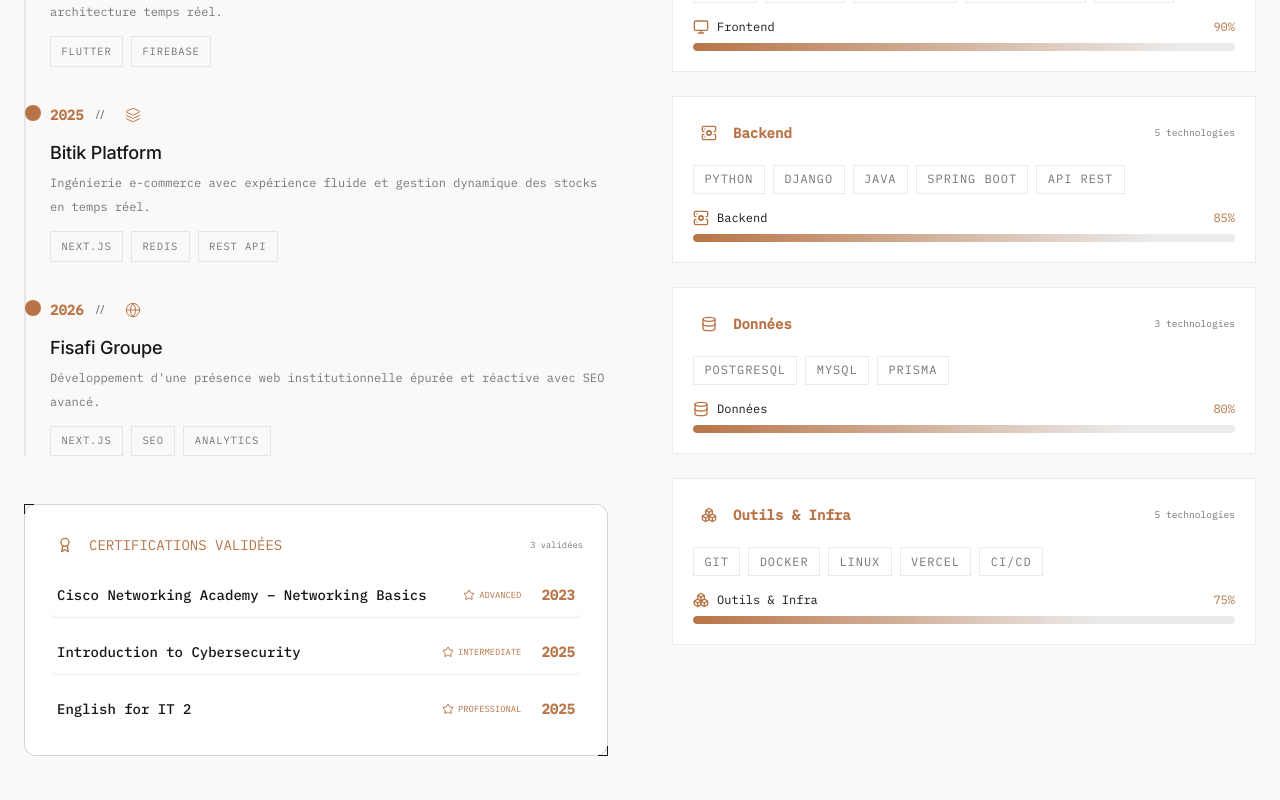
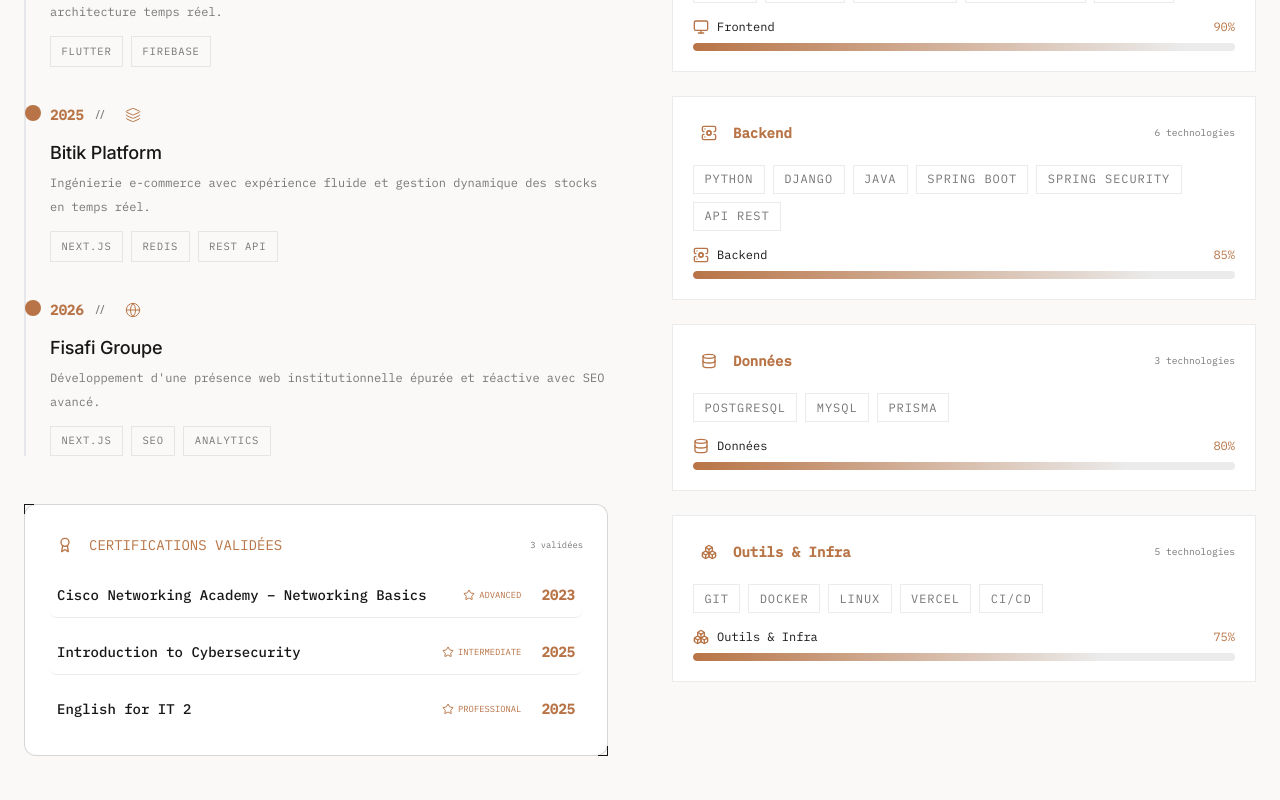
Before and after one commit to llmnd/Portfolio, a Next.js app: page / in a window 1280 px wide. Shown: the part 4280-5080 px from the top of the page. Built offline with nearby package versions, Linux system fonts and the light colour scheme.

Commit message:
ameliore3

```diff
--- a/app/page.tsx
+++ b/app/page.tsx
@@ -88,7 +88,7 @@ const SKILLS: Skill[] = [
   },
   {
     category: 'Backend',
-    items: ['Python', 'Django', 'Java', 'Spring Boot', 'API REST'],
+    items: ['Python', 'Django', 'Java', 'Spring Boot', 'Spring Security', 'API REST'],
     icon: ServerCog,
     level: 85
   },
@@ -168,9 +168,9 @@ const SERVICES: Service[] = [
 ];
 
 const CERTIFICATIONS: Certification[] = [
-  { title: 'Cisco Networking Academy – Networking Basics', year: '2023', level: 'Advanced' },
-  { title: 'Introduction to Cybersecurity', year: '2025', level: 'Intermediate' },
-  { title: 'English for IT 2', year: '2025', level: 'Professional' },
+  { title: 'Cisco Networking Academy – Networking Basics', year: '2023', code: 'NET-101', level: 'Advanced' },
+  { title: 'Introduction to Cybersecurity', year: '2025', code: 'CYB-201', level: 'Intermediate' },
+  { title: 'English for IT 2', year: '2025', code: 'ENG-302', level: 'Professional' },
 ];
 
 const TIMELINE: TimelineItem[] = [
```
Also changed, not shown: 1 other file (tests, documents, lock files or other folders).
